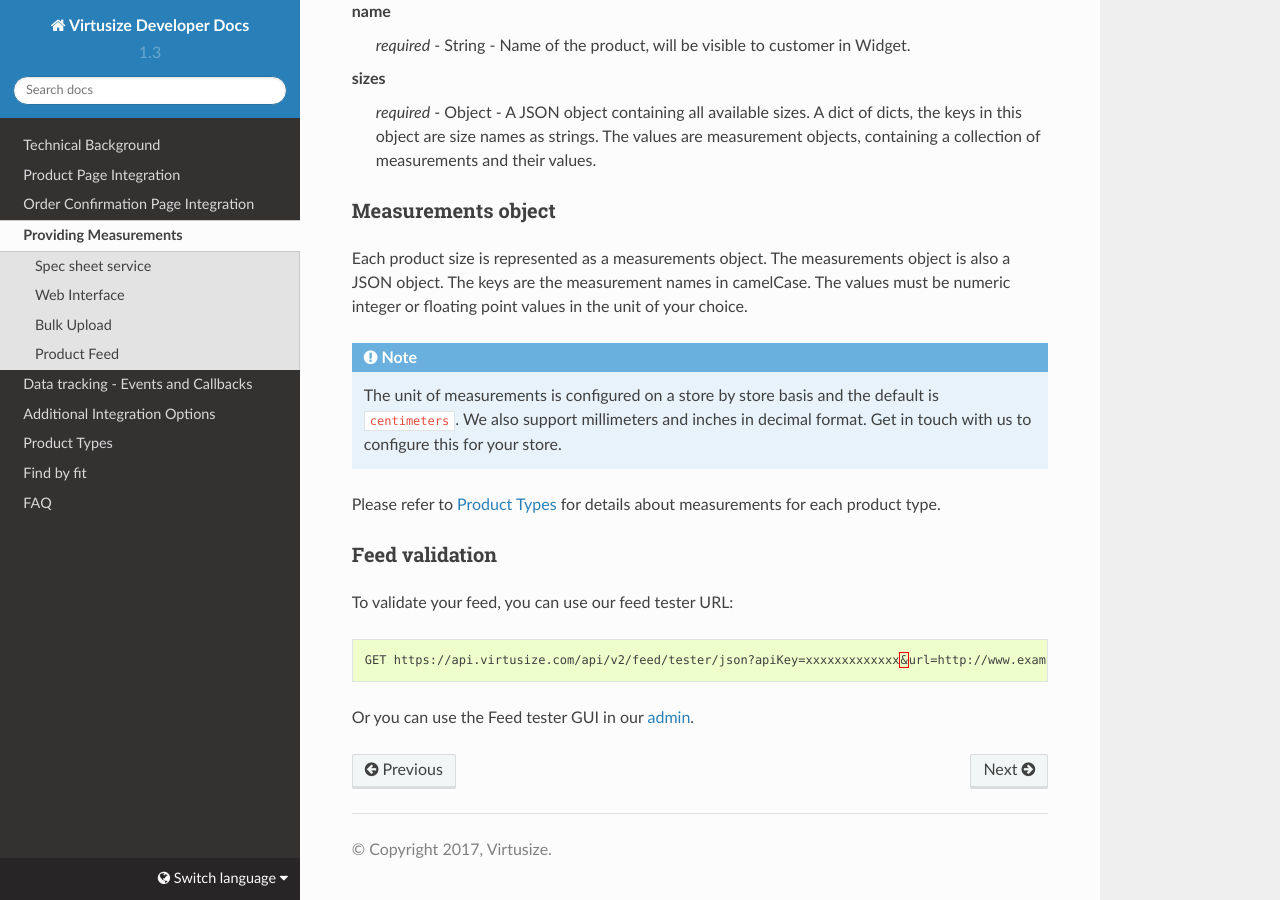
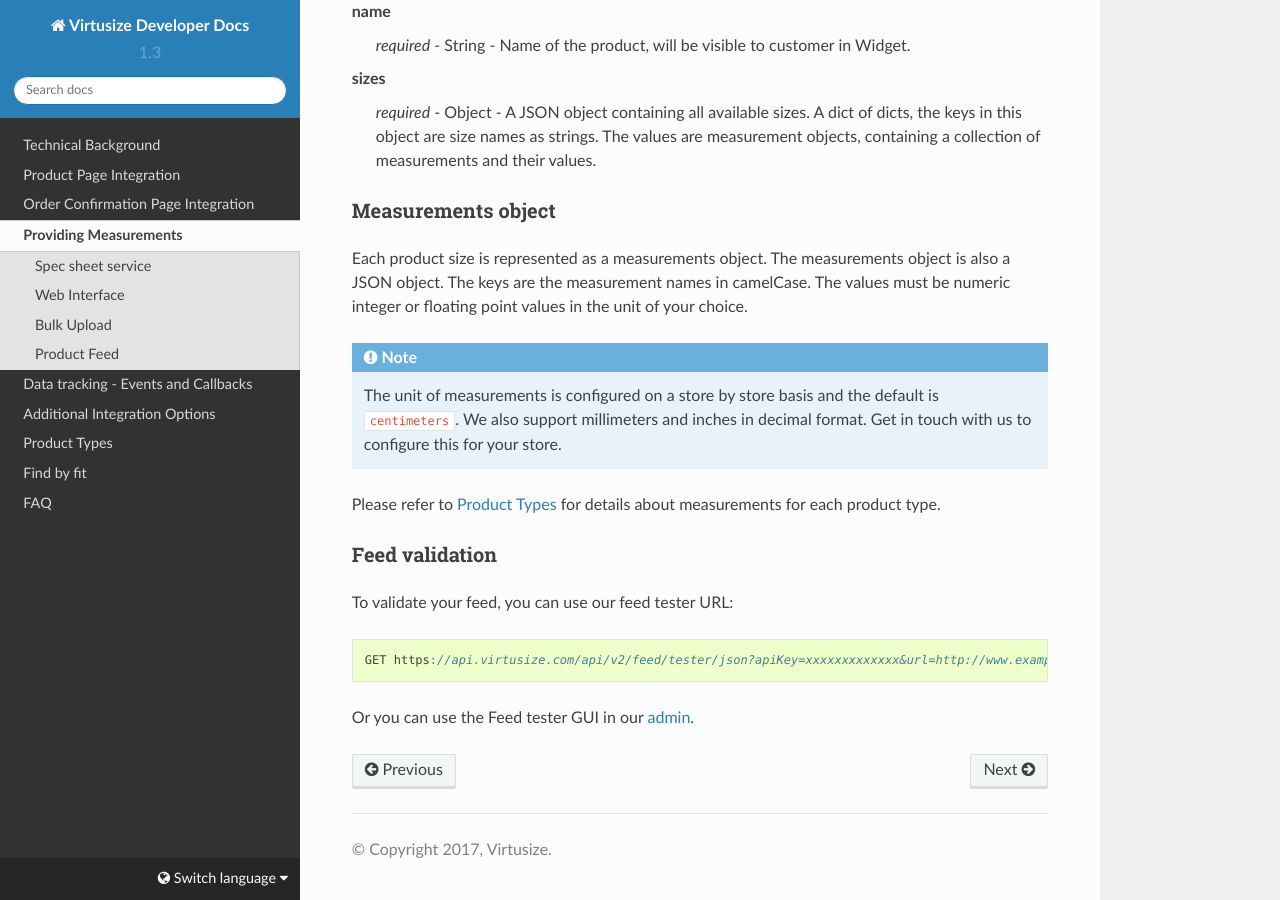
Before and after one commit to virtusize/virtusize.github.io, a Sphinx documentation site: the page built from source/providing-product-measurements/index.rst, in a window 1280 px wide and 900 px high, scrolled down 6053 px. Built offline with Sphinx 7.4.7 and the Read the Docs theme 2.0.0, drawn with Linux system fonts in a browser that asks for light colours; part of the change alters nothing that is shown.

```diff
--- a/source/providing-product-measurements/index.rst
+++ b/source/providing-product-measurements/index.rst
@@ -284,8 +284,6 @@ each product type.
 Feed validation
 ^^^^^^^^^^^^^^^
 
-.. highlight:: html
-
 To validate your feed, you can use our feed tester URL::
 
     GET https://api.virtusize.com/api/v2/feed/tester/json?apiKey=xxxxxxxxxxxxx&url=http://www.example.com/backend/virtusize/product-info?id=123456abc
```
